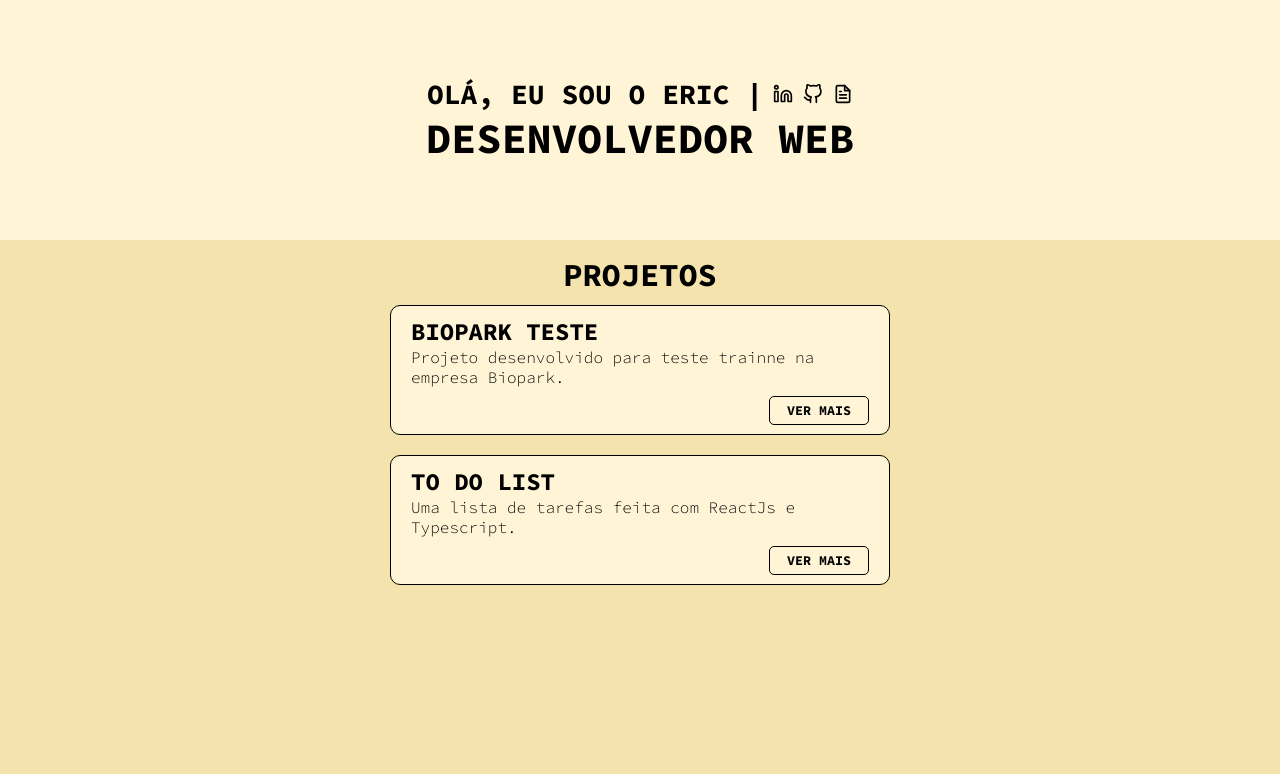
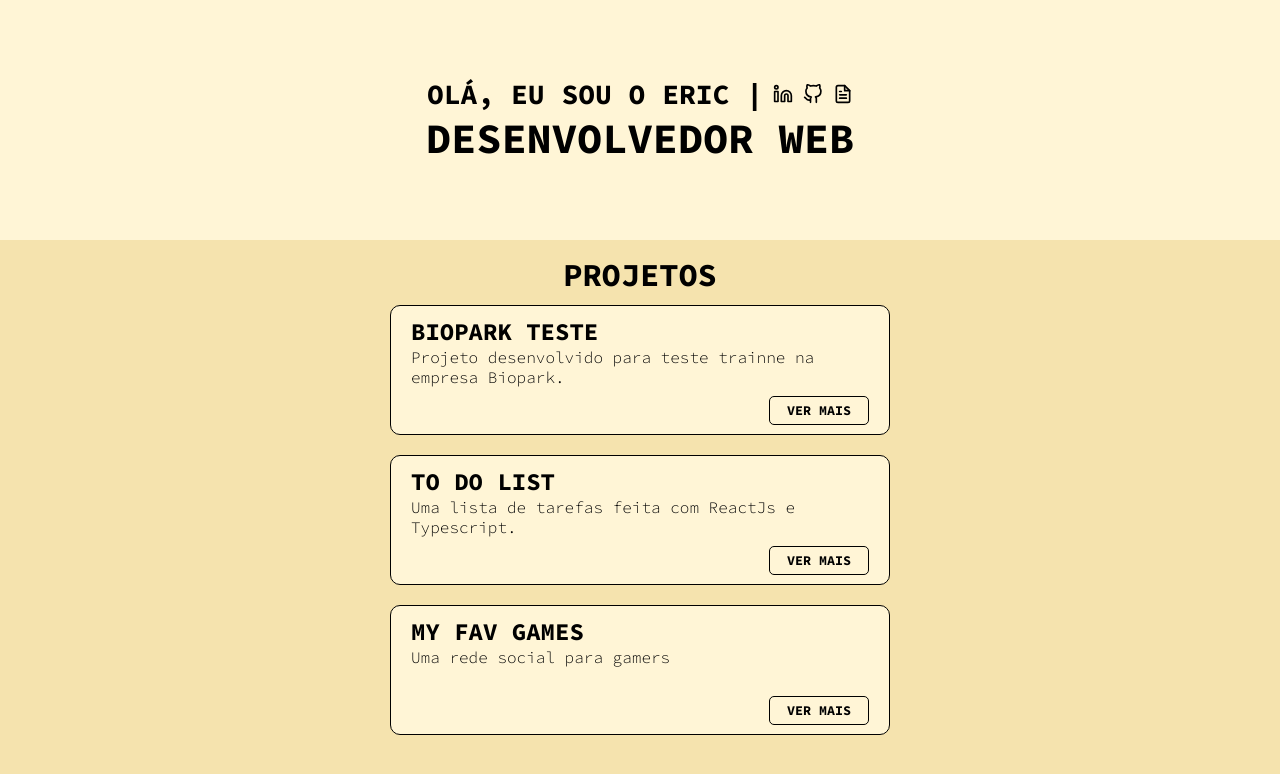
Before and after one commit to EricOliveiras/portfolio, a React (Vite) app: page / in a window 1280 px wide. Shown: the top 774 px of the page. Built offline with nearby package versions, Linux system fonts and the light colour scheme.

Commit message:
refactor: modify data projects

```diff
--- a/src/data/projects.ts
+++ b/src/data/projects.ts
@@ -14,5 +14,10 @@ export const dataProjects: project[] = [
     name: 'To Do List',
     about: 'Uma lista de tarefas feita com ReactJs e Typescript.',
     link: 'https://lista-de-tarefas-silk.vercel.app/'
+  },
+  {
+    name: 'My Fav Games',
+    about: 'Uma rede social para gamers',
+    link: 'https://github.com/EricOliveiras/myfavgames'
   }
 ]
```
